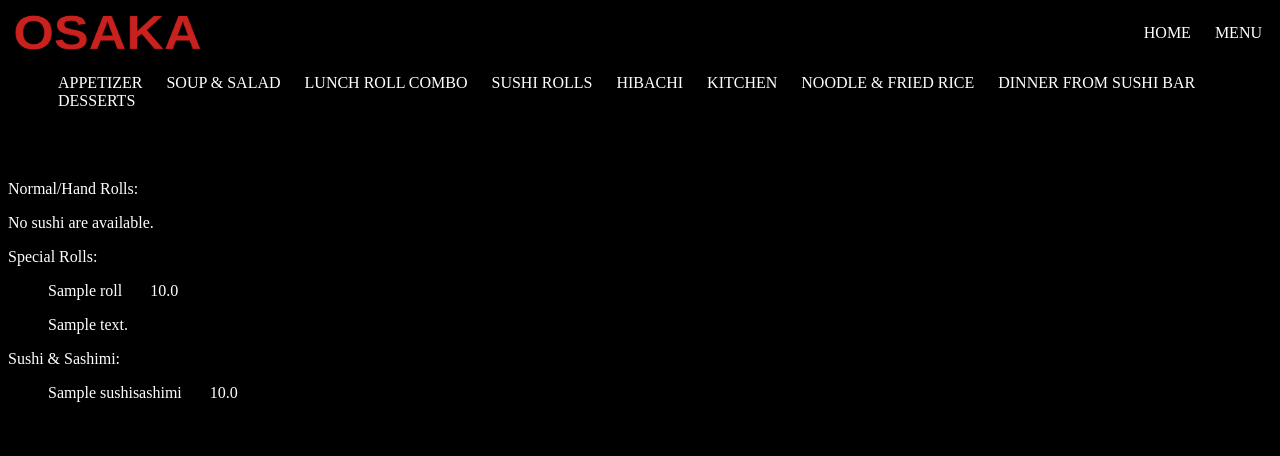
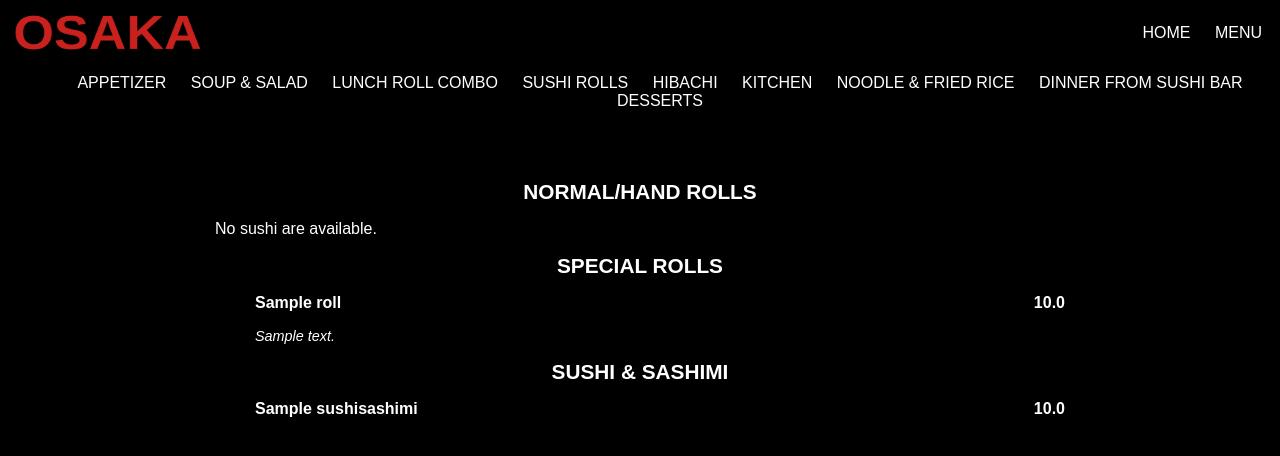
Before and after one commit to mcPython04/osakaMenu, a Django app: page /sushi/ in a window 1280 px wide. Shown: the top 456 px of the page. Run offline with Django 4.2, Linux system fonts and the light colour scheme; tables that the repository leaves empty hold one stand-in row (values such as "Sample post").

Commit message:
added styling to sushi page

```diff
--- a/menu/static/menu/style.css
+++ b/menu/static/menu/style.css
@@ -1,5 +1,6 @@
 *{
     background-color: black;
+    font-family: Arial;
 }
 
 body {
@@ -22,11 +23,16 @@ body {
     text-transform: uppercase;
 }
 
+.menu-nav {
+    text-align: center;
+}
+
 .menu-nav ul li{
     list-style: none;
     display: inline-block;
     margin: 0 10px;
 }
+
 .menu-nav ul li a{
     text-decoration: none;
     color: #fff;
@@ -36,3 +42,28 @@ body {
     font-size: 0.9rem;
     font-style: italic;
 }
+.content {
+    margin-left: auto;
+    margin-right: auto;
+    width: 850px;
+}
+.content-title {
+    text-align: center;
+    text-transform: uppercase;
+    font-weight: bold;
+    font-size: 1.3em;
+}
+.content span {
+    display: inline-block;
+    width: 60%;
+}
+.price {
+    text-align: right;
+}
+.container {
+    display: flex;
+    align-content: space-between;
+}
+.container span {
+    font-weight: bold;
+}
--- a/menu/templates/menu/sushi.html
+++ b/menu/templates/menu/sushi.html
@@ -4,11 +4,14 @@
     <br>
     <br>
 
-    Normal/Hand Rolls:
+<div class="content-title">Normal/Hand Rolls</div>
+<div class="content">
     {% if normal_sushi_list %}
         <ul>
         {% for sushi in normal_sushi_list %}
-            <b>{{sushi.name}} &nbsp;&nbsp;&nbsp;&nbsp;&nbsp; {{sushi.price}}</b>
+            <div class="container">
+                <span class="name">{{sushi.name}}</span> &nbsp;&nbsp;&nbsp;&nbsp;&nbsp; <span class="price">{{sushi.price}}</span>
+            </div>
             <p></p>
 
             <div class="description">{{sushi.description}}</div>
@@ -20,13 +23,17 @@
         <p>No sushi are available.</p>
     {% endif %}
 
-    Special Rolls:
+    <div class="content-title">Special Rolls</div>
     {% if special_sushi_list %}
         <ul>
         {% for sushi in special_sushi_list %}
-            {{sushi.name}} &nbsp;&nbsp;&nbsp;&nbsp;&nbsp; {{sushi.price}}
+            <div class="container">
+                <span class="name">{{sushi.name}}</span>
+                <span class="price">{{sushi.price}}</span>
+            </div>
+
             <p></p>
-            {{sushi.description}}
+            <div class="description">{{sushi.description}}</div>
             <p></p>
         {% endfor %}
         </ul>
@@ -34,15 +41,20 @@
         <p>No sushi are available.</p>
     {% endif %}
 
-    Sushi & Sashimi:
+    <div class="content-title">Sushi & Sashimi</div>
     {% if sushi_sashimi_list %}
         <ul>
+
         {% for sushi in sushi_sashimi_list %}
-            {{sushi.name}} &nbsp;&nbsp;&nbsp;&nbsp;&nbsp; {{sushi.price}}
+            <div class="container">
+                <span class="name">{{sushi.name}}</span>
+                <span class="price">{{sushi.price}}</span>
+            </div>
             <p></p>
         {% endfor %}
         </ul>
     {% else %}
         <p>No sushi are available.</p>
     {% endif %}
+</div>
 {% endblock %}
```
